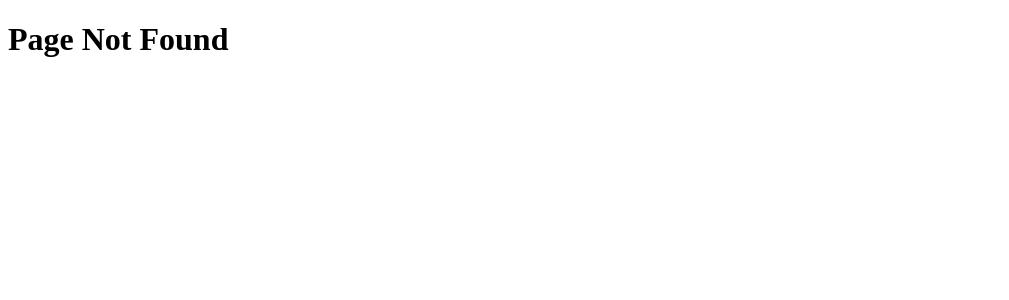
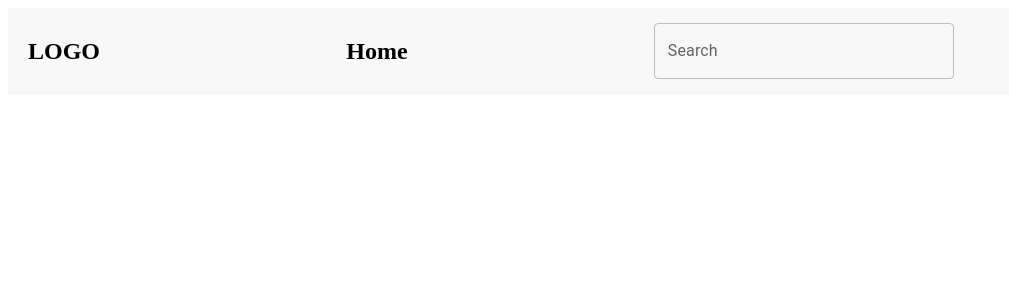
Before and after one commit to baha2ddin2/eCommerce-app, a React (Create React App) app: page /store in a window 1280 px wide. Before the commit this address had no page. Shown: the top 300 px of the page, without its empty margins (0-1009 px from the left). Built offline with nearby package versions, Linux system fonts and the light colour scheme.

Commit message:
add header to the store interface

```diff
--- a/src/App.js
+++ b/src/App.js
@@ -4,6 +4,7 @@ import Home from './home/home'
 import Login from './login/login'
 import ForgetPassword from './forgetPass/forgepass'
 import SignIn from './signin/signin'
+import Store from './store/store'
 
 
 function App() {
@@ -15,8 +16,8 @@ function App() {
           <Route path="/login" element={<Login/>} />
           <Route path='/forgot-password' element={<ForgetPassword/>}/>
           <Route path='/signin' element={<SignIn/>}/>
+          <Route path='/store' element={<Store/>}/>
           <Route path="*" element={<h1>Page Not Found</h1>} />
-
         </Routes>
     </BrowserRouter>
   );
--- a/src/signin/signin.jsx
+++ b/src/signin/signin.jsx
@@ -1,21 +1,8 @@
 import { useState } from 'react';
-import {
-  Button,
-  FormControl,
-  InputLabel,
-  OutlinedInput,
-  TextField,
-  InputAdornment,
-  Card,
-  CardContent,
-  Alert,
-  IconButton,
-  Box
-} from '@mui/material';
+import {Button,FormControl,InputLabel,OutlinedInput,TextField,InputAdornment,Card,CardContent,Alert,IconButton,Box} from '@mui/material';
 import AccountCircle from '@mui/icons-material/AccountCircle';
 import Visibility from '@mui/icons-material/Visibility';
 import VisibilityOff from '@mui/icons-material/VisibilityOff';
-
 
 function Title() {
   return <h2 style={{ marginBottom: 8,textAlign:'center' }}>sign in</h2>;
@@ -23,7 +10,7 @@ function Title() {
 
 function Subtitle() {
   return (
-    <Alert sx={{ mb: 2, px: 1, py: 0.25, width: '100%' }} severity="warning">
+    <Alert sx={{ mb: 2, px: 1, py: 0.25, width: '95%' }} severity="warning">
       We are investigating an ongoing outage.
     </Alert>
   );
--- /dev/null
+++ b/src/store/header/header.jsx
@@ -0,0 +1,31 @@
+import Link from '@mui/material/Link';
+import FaceIcon from '@mui/icons-material/Face';
+import ShoppingCartIcon from '@mui/icons-material/ShoppingCart';
+import Search from "./search/search";
+
+export default  function CustomHeader() {
+    return(
+        <>
+        <nav style={{display: "flex", justifyContent: "space-between", alignItems: "center", padding: "10px 20px", backgroundColor: "#f8f8f8"}}>
+            <div>
+                <h1>LOGO</h1>
+            </div>
+             <div>
+                <Link href="/home" underline="none">
+                    <h2 style={{color: "black"}}>Home</h2>
+                </Link>
+
+            </div>
+            <div>
+                <Search/>
+            </div>
+            <div style={{display: "flex", gap: "20px", alignItems: "center"}}>
+                <FaceIcon  />
+                <ShoppingCartIcon/>
+            </div>
+
+        </nav>
+        </>
+
+    )
+}
--- /dev/null
+++ b/src/store/header/search/search.jsx
@@ -0,0 +1,36 @@
+import TextField from '@mui/material/TextField';
+import Stack from '@mui/material/Stack';
+import Autocomplete from '@mui/material/Autocomplete';
+const top100Films = [
+  { title: 'The Shawshank Redemption', year: 1994 },
+  { title: 'The Godfather', year: 1972 },
+  { title: 'The Godfather: Part II', year: 1974 },
+  { title: 'The Dark Knight', year: 2008 },
+  { title: '12 Angry Men', year: 1957 },
+  { title: "Schindler's List", year: 1993 },
+  { title: 'Pulp Fiction', year: 1994 }]
+
+export default function Search() {
+  return (
+    <Stack spacing={2} sx={{ width: 300 }}>
+      <Autocomplete
+        freeSolo
+        id="free-solo-2-demo"
+        disableClearable
+        options={top100Films.map((option) => option.title)}
+        renderInput={(params) => (
+          <TextField
+            {...params}
+            label="Search"
+            slotProps={{
+              input: {
+                ...params.InputProps,
+                type: 'search',
+              },
+            }}
+          />
+        )}
+      />
+    </Stack>
+  );
+}
--- /dev/null
+++ b/src/store/store.jsx
@@ -0,0 +1,7 @@
+import CustomHeader from "./header/header"
+ export default function Store() {
+  return (
+    <>
+        <CustomHeader/>
+    </>
+  )}
```
Lines whose indentation alone changed are shown as unchanged.
